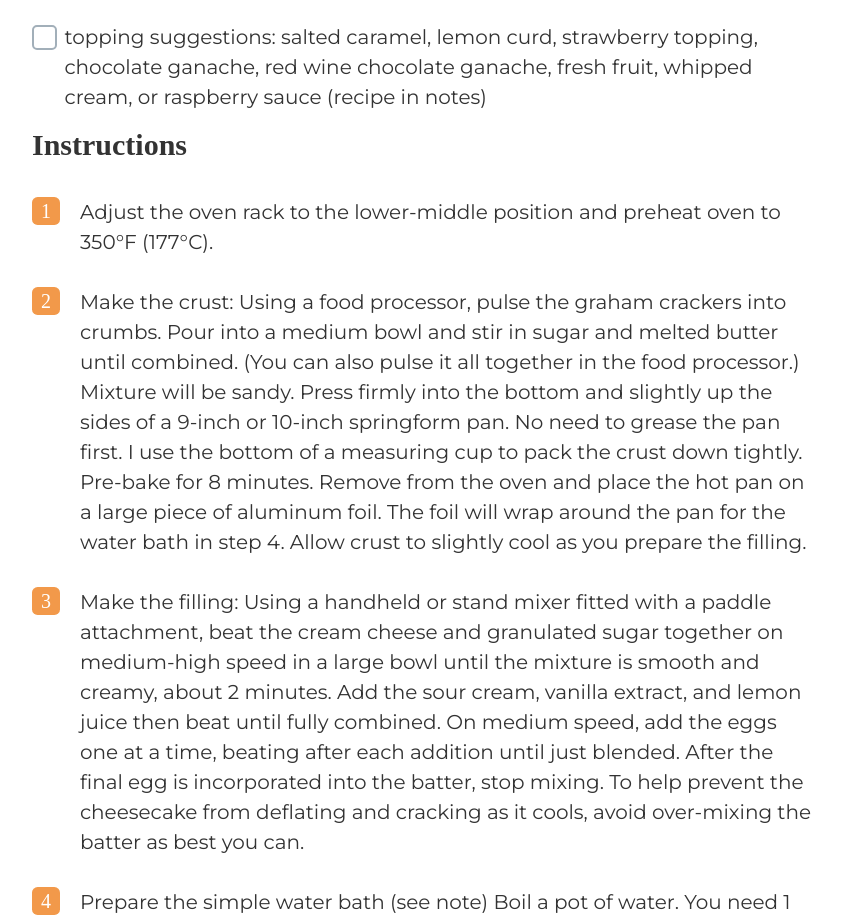
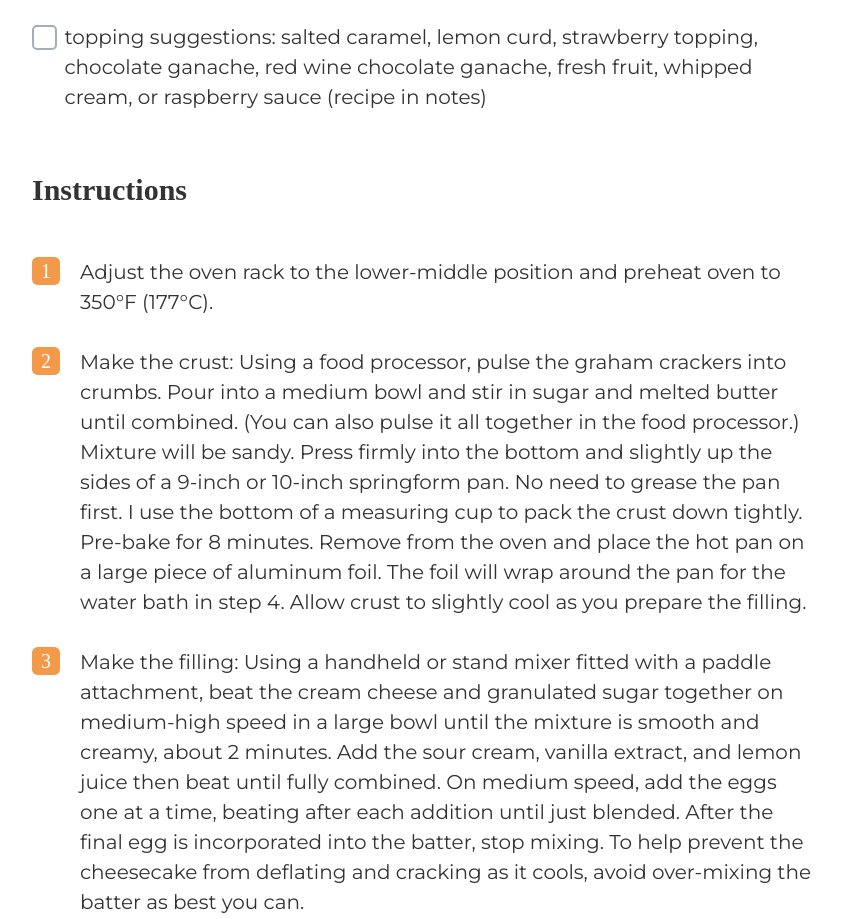
Before and after one commit to maax6/recipe-pico-css, a React (Vite) app: page / in a window 1280 px wide. Shown: the part 1680-2599 px from the top of the page, without its empty margins (43-885 px from the left). Built offline with nearby package versions, Linux system fonts and the light colour scheme; a web font is replaced by a local one.

Commit message:
update repsonsive
Give space to instruction title

```diff
--- a/src/App.scss
+++ b/src/App.scss
@@ -134,6 +134,12 @@ div {
     }
   }
   &__instructions {
+    &__title{
+      font-size: 1.5em;
+      font-weight: 700;
+      color: #333333;
+      margin: 1.5em 0;
+    }
     &__item {
       margin-bottom: 1.5em;
       display: flex;
--- a/src/App.tsx
+++ b/src/App.tsx
@@ -162,8 +162,8 @@ export function App() {
                 </span>
               </div>
             </div>
-            <h2 className="recipe__ingredients__title">Instructions</h2>
             <div className="recipe__instructions">
+              <h2 className="recipe__instructions__title">Instructions</h2>
               <div className="recipe__instructions__item">
                 <span className="recipe__instructions__item__number">1</span>
                 <span className="recipe__instructions__item__details">
```
